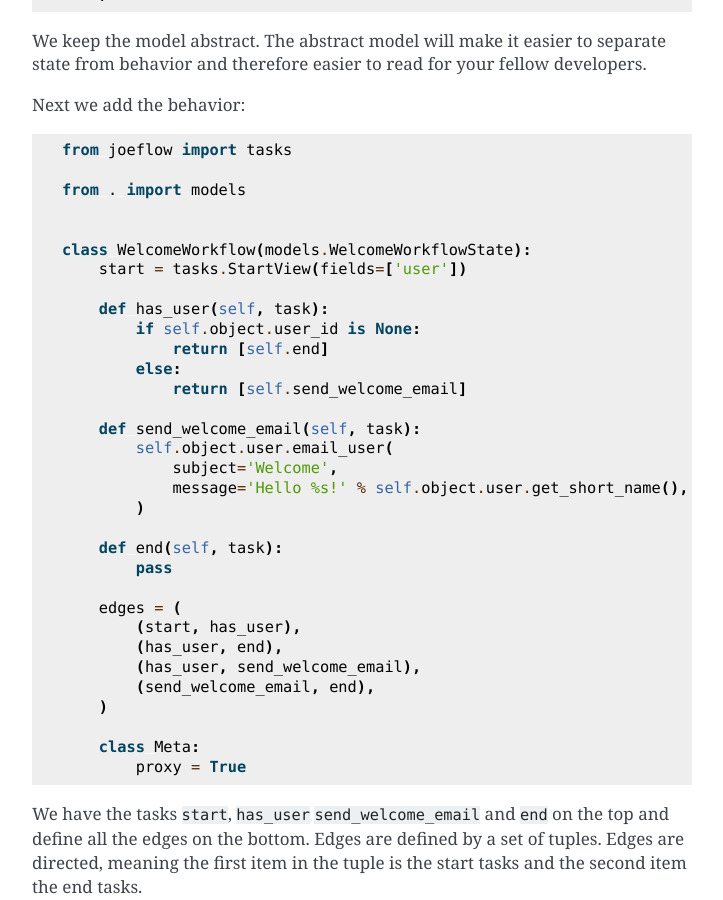
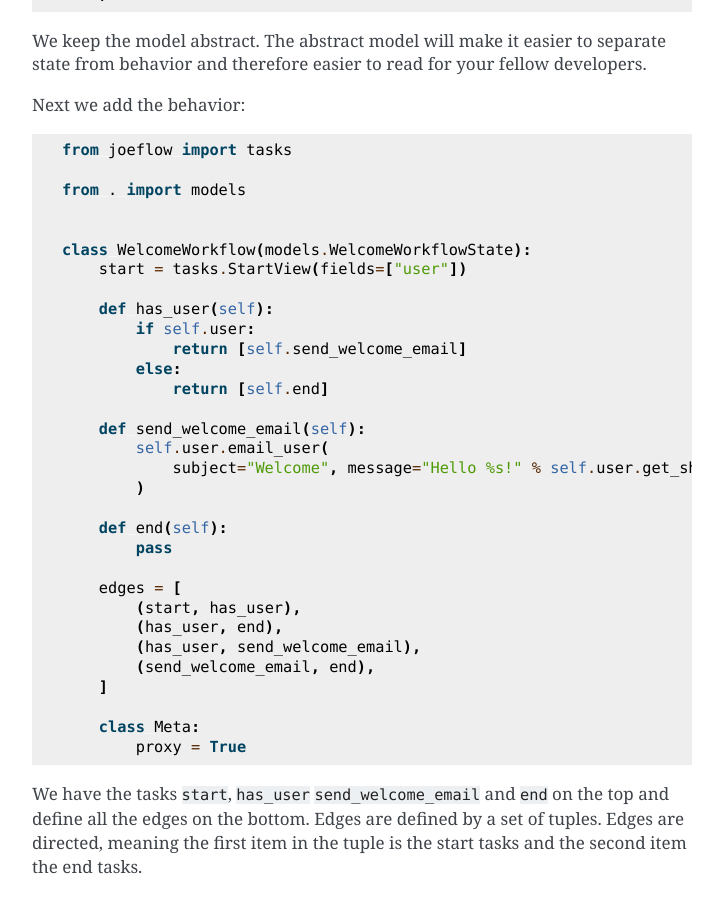
Before and after one commit to codingjoe/joeflow, a Sphinx documentation site: the page built from docs/tutorial/workflow.rst, in a window 1280 px wide and 900 px high, scrolled down 598 px. Shown: the whole window, without its empty margins (388-1111 px from the left). Built offline with Sphinx 7.4.7, drawn with Linux system fonts in a browser that asks for light colours; pages that are not in the unit, such as notebooks, are missing from menus.

Commit message:
Fix #16 -- Update tutorial workflow
Co-authored-by: jordotech <jordotech@gmail.com>

```diff
--- a/docs/tutorial/workflow.rst
+++ b/docs/tutorial/workflow.rst
@@ -53,29 +53,28 @@ Next we add the behavior:
 
 
     class WelcomeWorkflow(models.WelcomeWorkflowState):
-        start = tasks.StartView(fields=['user'])
+        start = tasks.StartView(fields=["user"])
 
-        def has_user(self, task):
-            if self.object.user_id is None:
+        def has_user(self):
+            if self.user:
+                return [self.send_welcome_email]
+            else:
                 return [self.end]
-            else:
-                return [self.send_welcome_email]
 
-        def send_welcome_email(self, task):
-            self.object.user.email_user(
-                subject='Welcome',
-                message='Hello %s!' % self.object.user.get_short_name(),
+        def send_welcome_email(self):
+            self.user.email_user(
+                subject="Welcome", message="Hello %s!" % self.user.get_short_name(),
             )
 
-        def end(self, task):
+        def end(self):
             pass
 
-        edges = (
+        edges = [
             (start, has_user),
             (has_user, end),
             (has_user, send_welcome_email),
             (send_welcome_email, end),
-        )
+        ]
 
         class Meta:
             proxy = True
```
